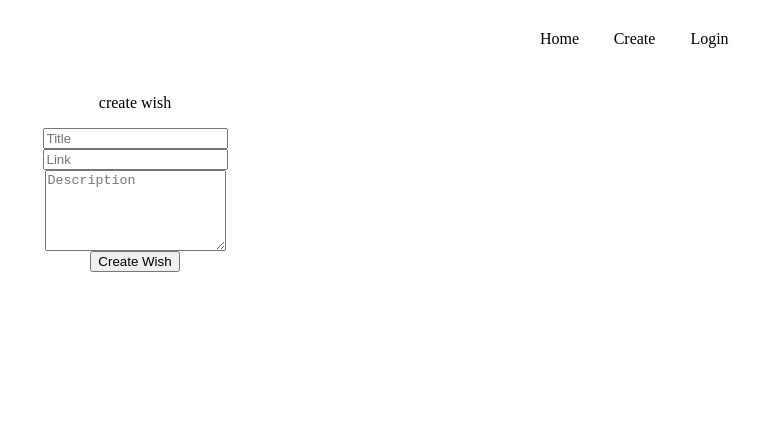
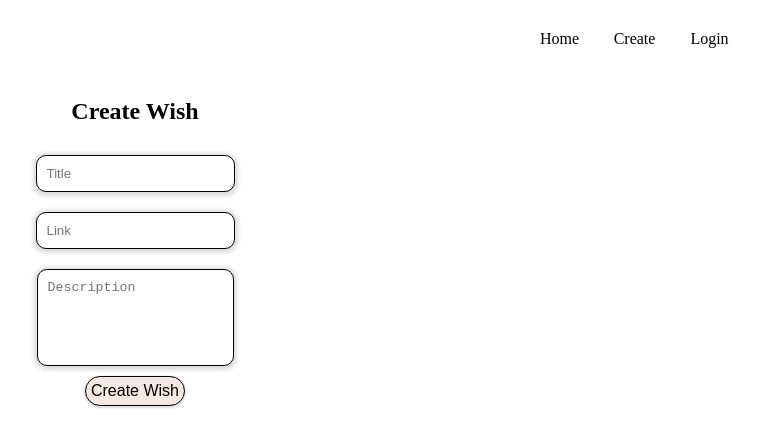
Before and after one commit to Mesterduc/Wishlistr, a React (Create React App) app in the folder client/: page /createWish in a window 1280 px wide. Shown: the top 446 px of the page, without its empty margins (505-1264 px from the left). Built offline with nearby package versions, Linux system fonts and the light colour scheme; no server answers.

Commit message:
styling createwish and login

```diff
--- a/client/src/Components/CreateWish.js
+++ b/client/src/Components/CreateWish.js
@@ -25,8 +25,9 @@ function CreateWish(props) {
 	return (
 		<>
 			<article className="createWish">
-				<p>create wish</p>
+				<h1 className="createWish__header">create wish</h1>
 				<input
+				className="createWish__input"
 					placeholder='Title'
 					onChange={(event) => {
 						setTitle(event.target.value)
@@ -34,6 +35,7 @@ function CreateWish(props) {
 					value={title}
 				></input>
 				<input
+				className="createWish__input"
 					placeholder='Link'
 					onChange={(event) => {
 						setLink(event.target.value)
@@ -41,6 +43,7 @@ function CreateWish(props) {
 					value={link}
 				></input>
 				<textarea
+				className="createWish__input"
 					placeholder='Description'
 					onChange={(event) => {
 						setDescription(event.target.value)
--- a/client/src/styles/_createWish.scss
+++ b/client/src/styles/_createWish.scss
@@ -2,4 +2,28 @@
     display: flex;
     align-items: center;
     flex-direction: column;
+
+    &__header {
+        font-weight: bold;
+        text-transform: capitalize;
+    }
+
+    &__input {
+        margin: 10px;
+        padding: 10px;
+        border-radius: 10px;
+        border: solid 1px black;
+        box-shadow: 0 1px 4px 3px gainsboro ;
+        resize: none;
+    }
+
+    &__button {
+        padding: 5px;
+        font-size: 16px;
+        border-radius: 15px;
+        border: solid  1px black;
+        background-color: #f4e8e3;
+        cursor: pointer;
+        box-shadow: 0 1px 2px 1px gainsboro ;
+    }
 }
--- a/client/src/styles/_login.scss
+++ b/client/src/styles/_login.scss
@@ -5,7 +5,19 @@
     flex-direction: column;
 
     &__input{
+        padding: 10px;
         margin: 5px;
+        border-radius: 10px;
+        border: solid 1px black
+    }
+    &__button {
+        padding: 8px 10px 8px 10px;
+        border-radius: 5px;
+        border: solid 1px black;
+        background-color: black;
+        color: white;
+        font-weight: bold;
+        cursor: pointer;
     }
 
     &__signUp {
@@ -21,7 +33,10 @@
     flex-direction: column;
 
     &__input{
+        padding: 10px;
         margin: 5px;
+        border-radius: 10px;
+        border: solid 1px black
     }
 
     &__signUp {
@@ -29,4 +44,13 @@
         margin: 10px;
         font-size: 13px;
     }
+    &__button {
+        padding: 8px 10px 8px 10px;
+        border-radius: 5px;
+        border: solid 1px black;
+        background-color: black;
+        color: white;
+        font-weight: bold;
+        cursor: pointer;
+    }
 }
--- a/client/src/views/Signup/SignUp.js
+++ b/client/src/views/Signup/SignUp.js
@@ -40,7 +40,7 @@ function SignUp(props) {
 					onChange={(event) => setPassword(event.target.value)}
 				></input>
 				<button className="signUp__button" type='button' onClick={() => signUp()}>
-					signUp
+					Sign Up
 				</button>
 				<Link to="/login" className="signUp__signUp">Sign in </Link>
 			</section>
```
